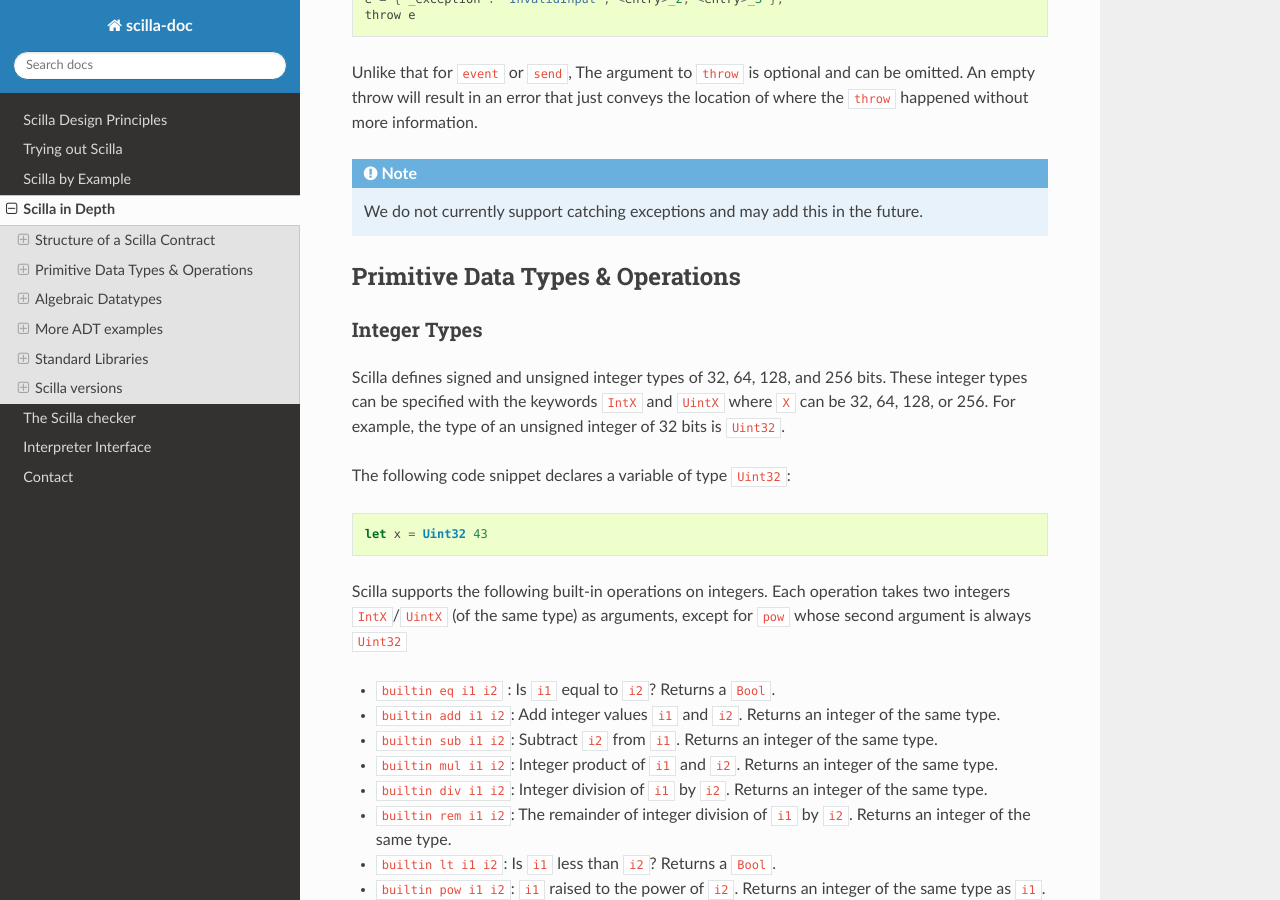
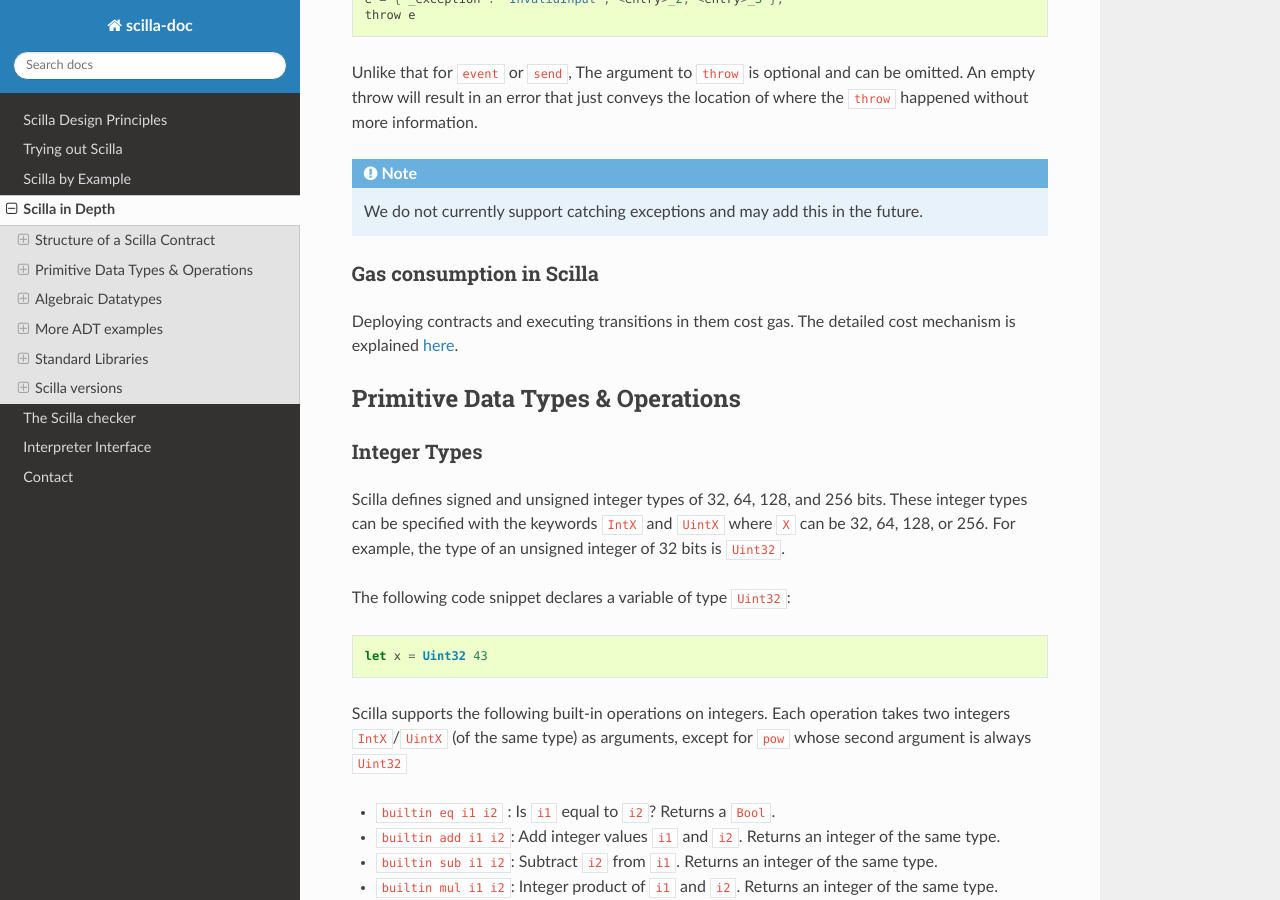
Before and after one commit to Zilliqa/scilla-docs, a Sphinx documentation site: the page built from docs/source/scilla-in-depth.rst, in a window 1280 px wide and 900 px high, scrolled down 9340 px. Built offline with Sphinx 7.4.7 and the Read the Docs theme 2.0.0, drawn with Linux system fonts in a browser that asks for light colours.

Commit message:
Add gas doc tex sources and pdf and link to it (#63)

```diff
--- a/docs/source/scilla-in-depth.rst
+++ b/docs/source/scilla-in-depth.rst
@@ -516,7 +516,7 @@ same name must have the same entry names and types.
    the blockchain before the transition has completed.
 
 Run-time Errors
-**************
+***************
 
 A contract can raise errors by throwing exceptions. Any error
 in the execution of a transition (including those due to thrown
@@ -538,6 +538,13 @@ the location of where the ``throw`` happened without more information.
 .. note::
 
   We do not currently support catching exceptions and may add this in the future.
+
+Gas consumption in Scilla
+*************************
+
+Deploying contracts and executing transitions in them cost gas. The detailed
+cost mechanism is explained `here
+<https://github.com/Zilliqa/scilla-docs/tree/master/docs/texsources/gas-costs/gas-doc.pdf>`_.
 
 Primitive Data Types & Operations
 #################################
```
Also changed, not shown: docs/source/scilla-by-example.rst (line endings or trailing spaces), 3 other files.
